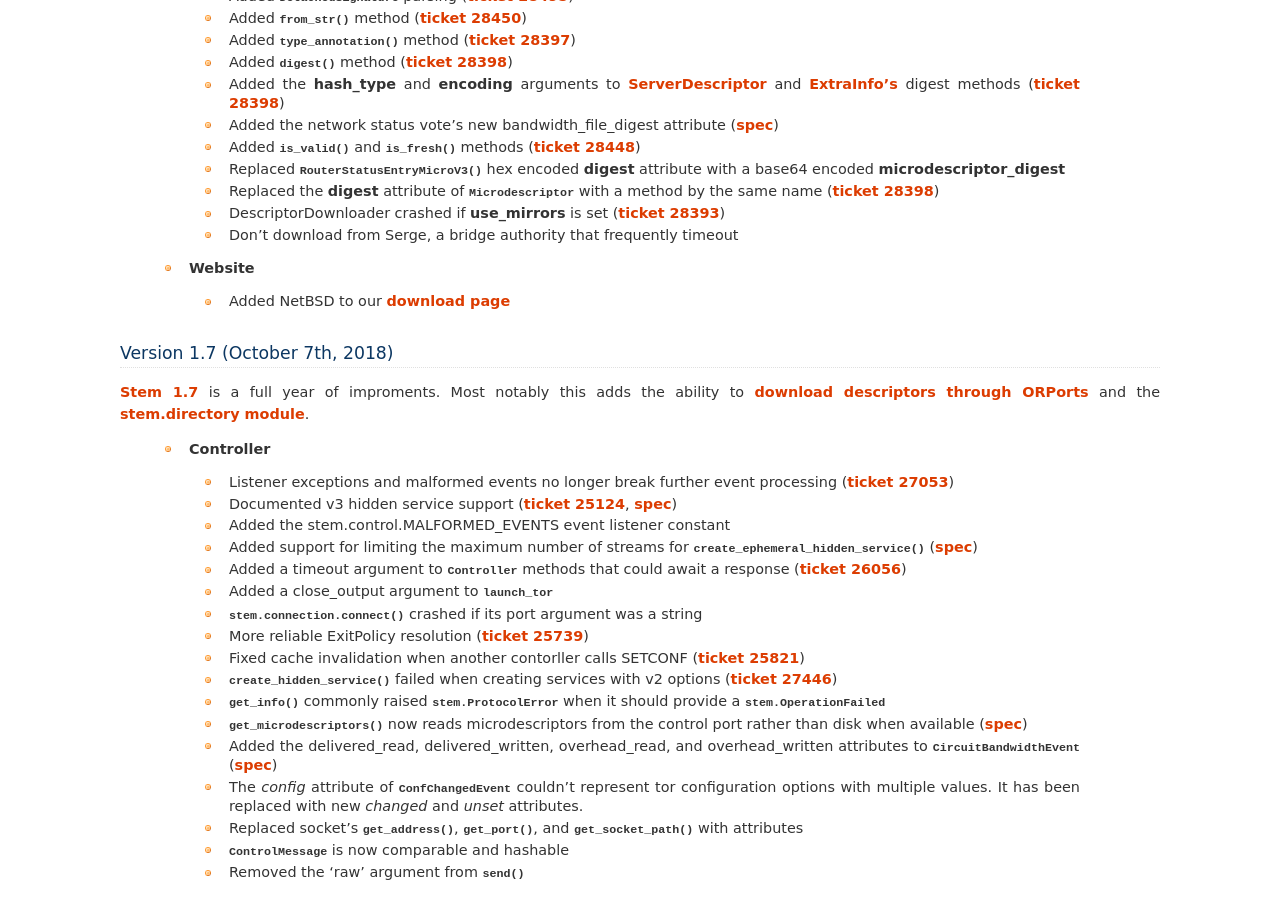
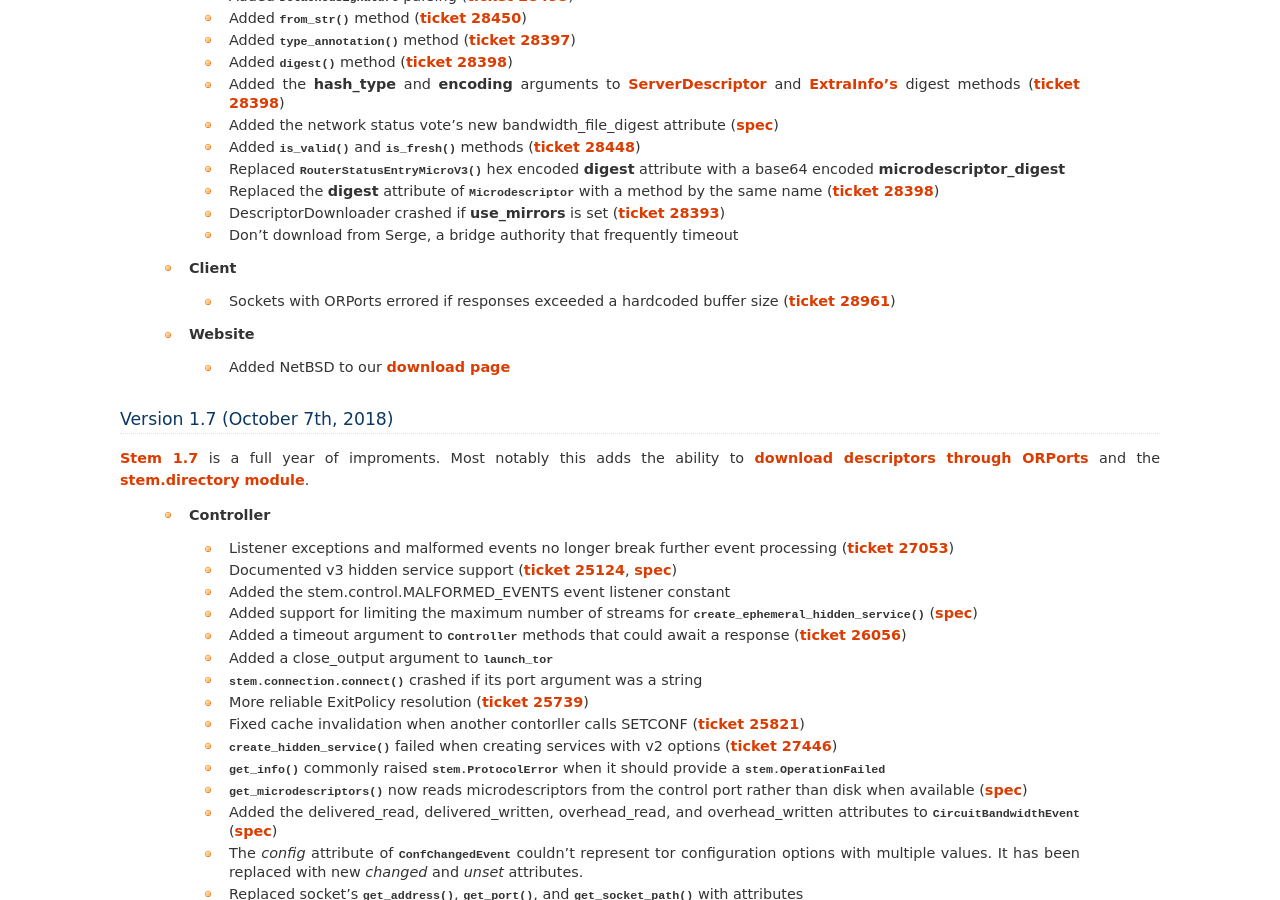
Before and after one commit to torproject/stem, a Sphinx documentation site: the page built from docs/change_log.rst, in a window 1280 px wide and 900 px high, scrolled down 984 px. Built offline with Sphinx 7.4.7, drawn with Linux system fonts in a browser that asks for light colours.

Commit message:
Missing changelog entry

```diff
--- a/docs/change_log.rst
+++ b/docs/change_log.rst
@@ -65,6 +65,10 @@
   * Replaced the **digest** attribute of :class:`~stem.descriptor.microdescriptor.Microdescriptor` with a method by the same name (:trac:`28398`)
   * DescriptorDownloader crashed if **use_mirrors** is set (:trac:`28393`)
   * Don't download from Serge, a bridge authority that frequently timeout
+
+ * **Client**
+
+  * Sockets with ORPorts errored if responses exceeded a hardcoded buffer size (:trac:`28961`)
 
  * **Website**
 
```
